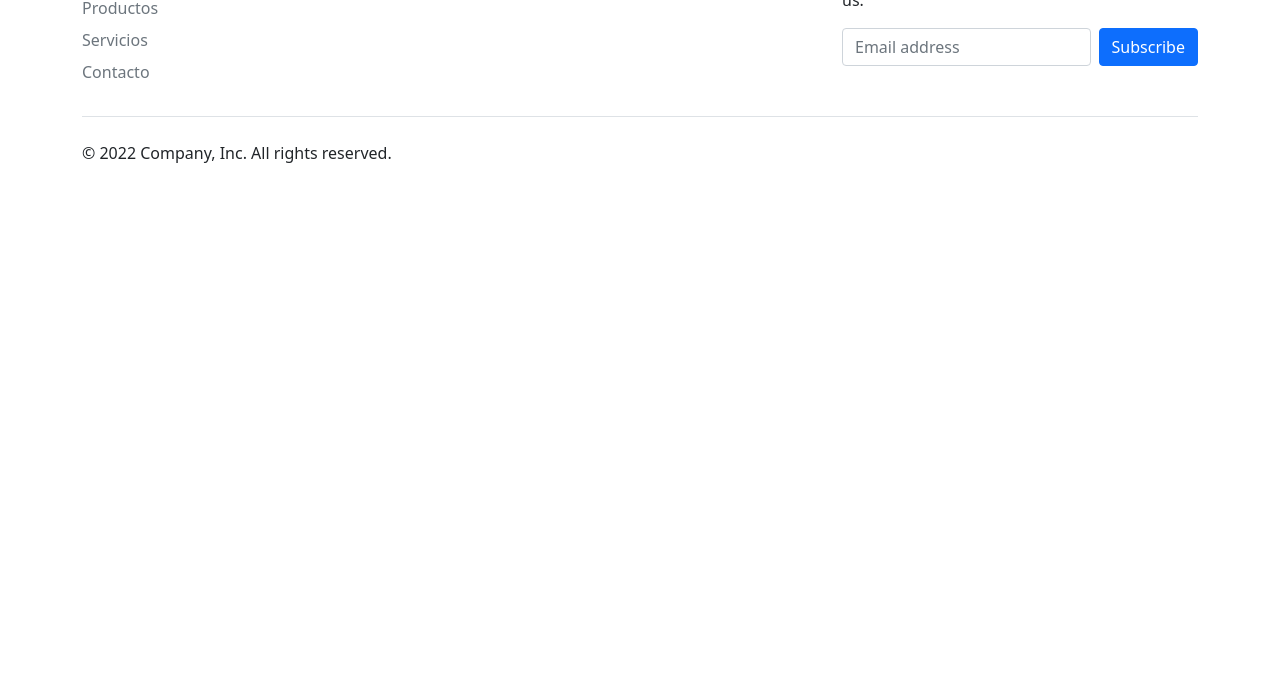
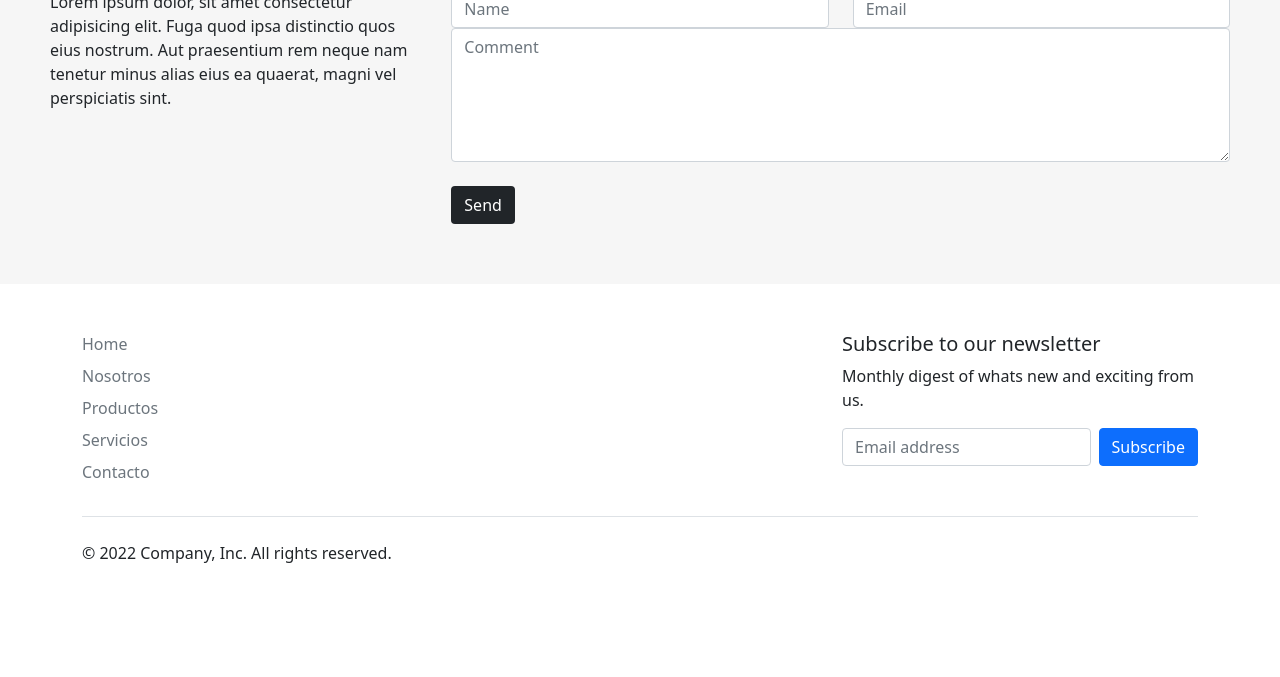
Before and after one commit to donaldo95/EntregableBoot, a plain HTML site: page categorias/contacto.html in a window 1280 px wide. Shown: the part 202-879 px from the top of the page. Before the commit the page ends 800 px from the top, so only its background shows below. Drawn offline with nearby package versions, Linux system fonts and the light colour scheme.

Commit message:
Pagina contacto

```diff
--- a/categorias/contacto.html
+++ b/categorias/contacto.html
@@ -4,7 +4,8 @@
     <meta charset="UTF-8">
     <meta name="viewport" content="width=device-width, initial-scale=1.0">
     <link href="https://cdn.jsdelivr.net/npm/bootstrap@5.1.3/dist/css/bootstrap.min.css" rel="stylesheet" integrity="sha384-1BmE4kWBq78iYhFldvKuhfTAU6auU8tT94WrHftjDbrCEXSU1oBoqyl2QvZ6jIW3" crossorigin="anonymous">
-    <title>Document</title>
+    <link rel="stylesheet" href="../css/style.css">
+    <title>Contacto</title>
 </head>
 <body>
   <nav class="navbar navbar-expand-lg navbar-light" style="background-color: #bb8e8e;">
@@ -24,6 +25,37 @@
       </div>
     </div>
 </nav>
+
+<main>
+
+  <!--Formulario de contacto -->
+
+  <div id="contact" class="container-fluid bg-grey">
+    <h2 class="text-center">Contacto</h2>
+    <div class="row">
+      <div class="col-sm-4">
+        <p>Lorem ipsum dolor, sit amet consectetur adipisicing elit. Fuga quod ipsa distinctio quos eius nostrum. Aut praesentium rem neque nam tenetur minus alias eius ea quaerat, magni vel perspiciatis sint.</p>
+      </div>
+      <div class="col-sm-8">
+        <div class="row">
+          <div class="col-sm-6 form-group">
+            <input class="form-control" placeholder="Name" type="text" required>
+          </div>
+          <div class="col-sm-6 form-group">
+            <input class="form-control" placeholder="Email" type="email" required>
+          </div>
+        </div>
+        <textarea class="form-control" id="comments" name="comments" placeholder="Comment" rows="5"></textarea><br>
+        <div class="row">
+          <div class="col-sm-12 form-group">
+            <button class="btn btn-default pull-right bg-dark text-white" type="submit">Send</button>
+          </div>
+        </div>
+      </div>
+    </div>
+  </div>
+
+</main>
 
     <!--Footer-->
     <div class="container">
--- /dev/null
+++ b/css/style.css
@@ -0,0 +1,7 @@
+#contact {
+    padding: 60px 50px;
+  }
+
+.bg-grey {
+    background-color: #f6f6f6;
+  }
```
Also changed, not shown: categorias/nosotros.html (+2 -1 lines), categorias/productos.html (+2 -1 lines), categorias/servicios.html (+3 -2 lines), index.html (+1 -1 lines).
